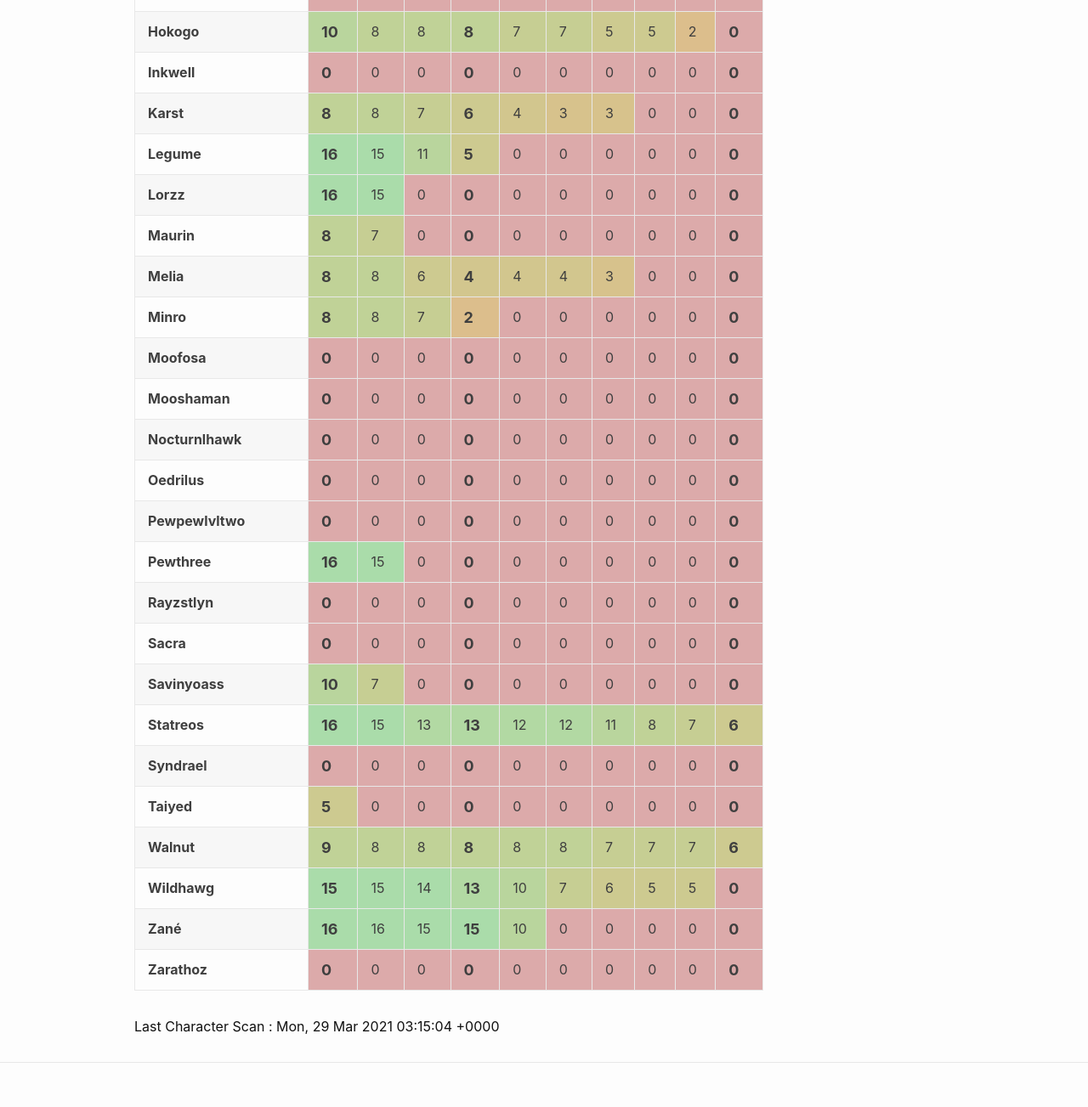
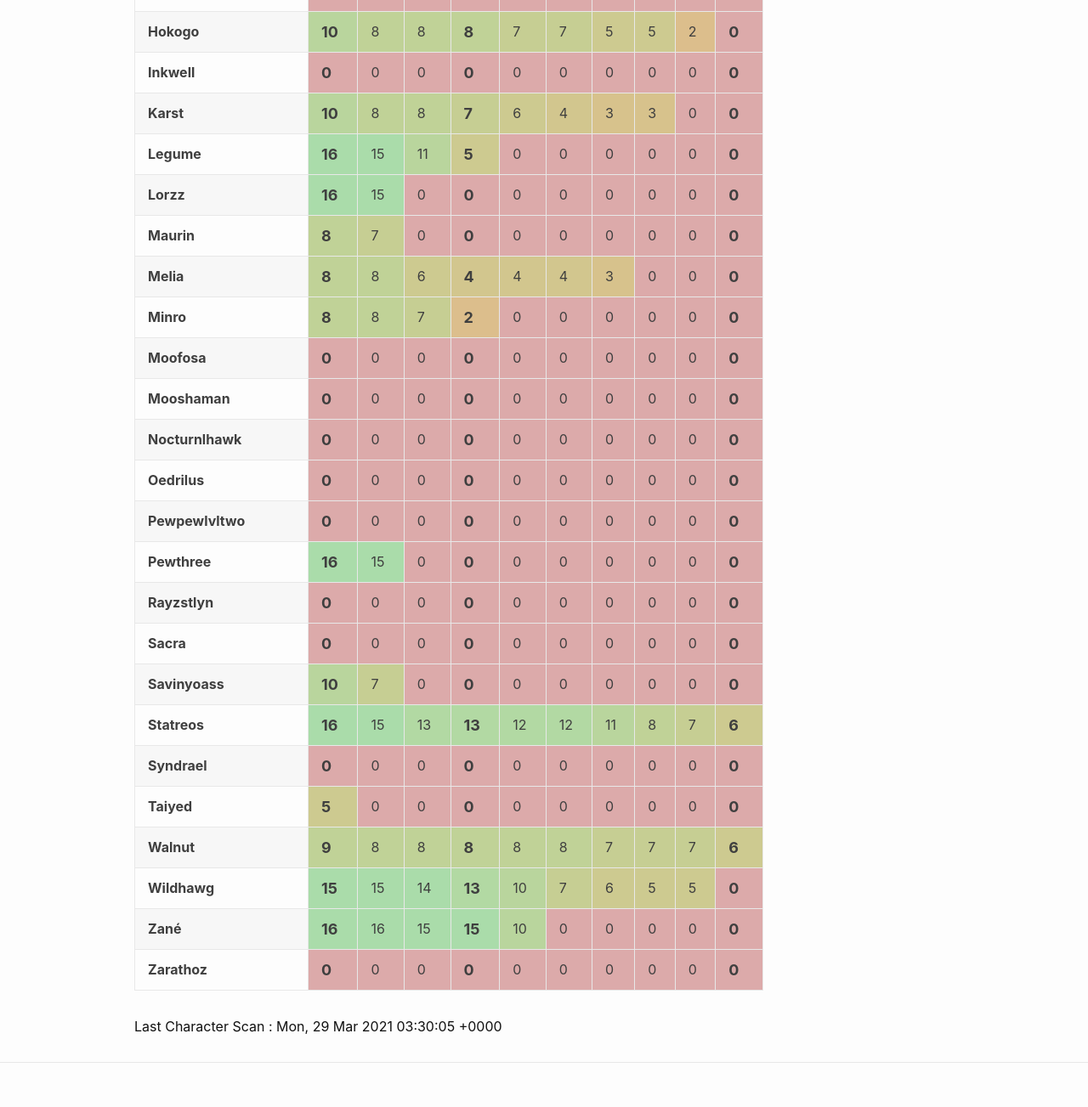
Before and after one commit to eldertribunal/keystonetracker, a Jekyll site: the page built from weekly.md, in a window 1280 px wide. Shown: the part 949-2252 px from the top of the page at 85% size. Built offline with Jekyll 4.4.1, drawn with Linux system fonts in a browser that asks for light colours.

Commit message:
auto scan Mon Mar 29 03:30:46 UTC 2021

```diff
--- a/_data/scanned.json
+++ b/_data/scanned.json
@@ -1,3 +1,3 @@
 {
-  "timestamp": 1616987704
+  "timestamp": 1616988605
 }
--- a/_data/weekly.json
+++ b/_data/weekly.json
@@ -182,6 +182,7 @@
   {
     "name": "Karst",
     "dungeons": [
+      10,
       8,
       8,
       7,
@@ -189,7 +190,6 @@
       4,
       3,
       3,
-      0,
       0,
       0
     ]
```
